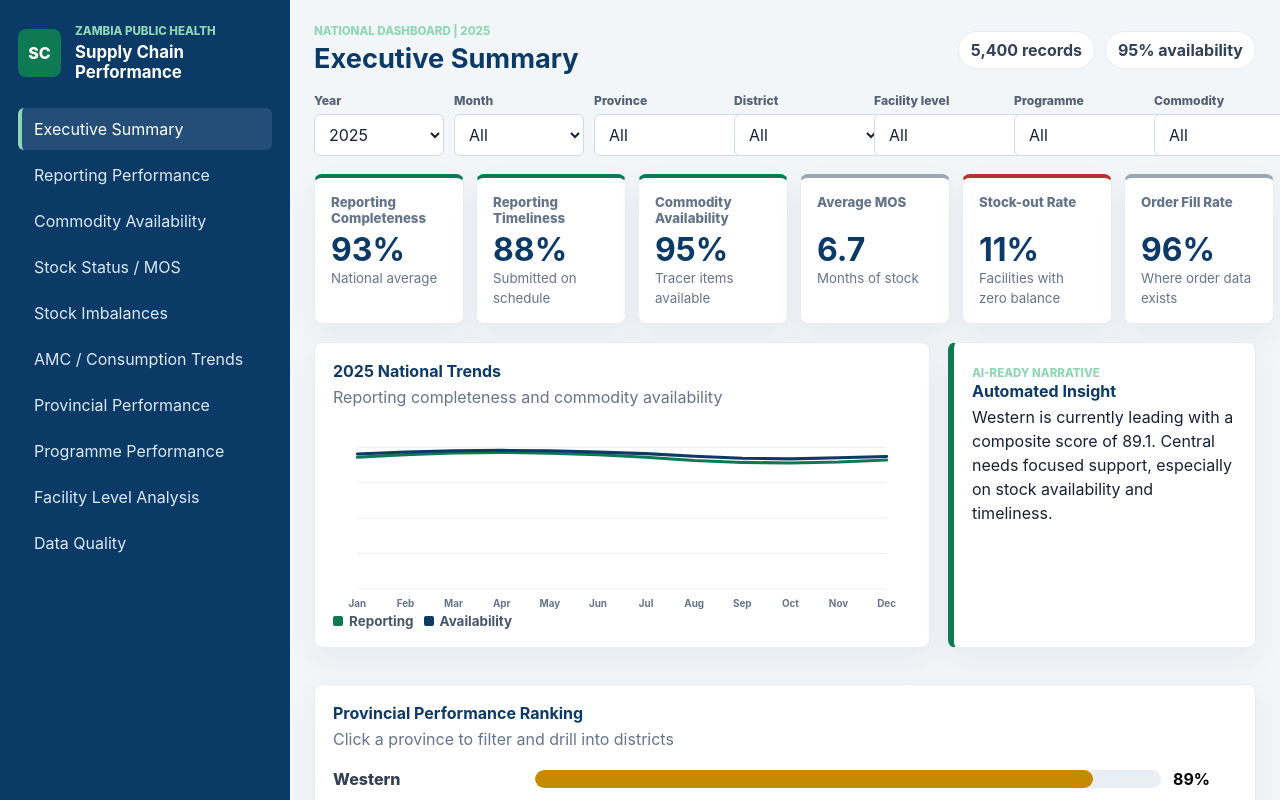
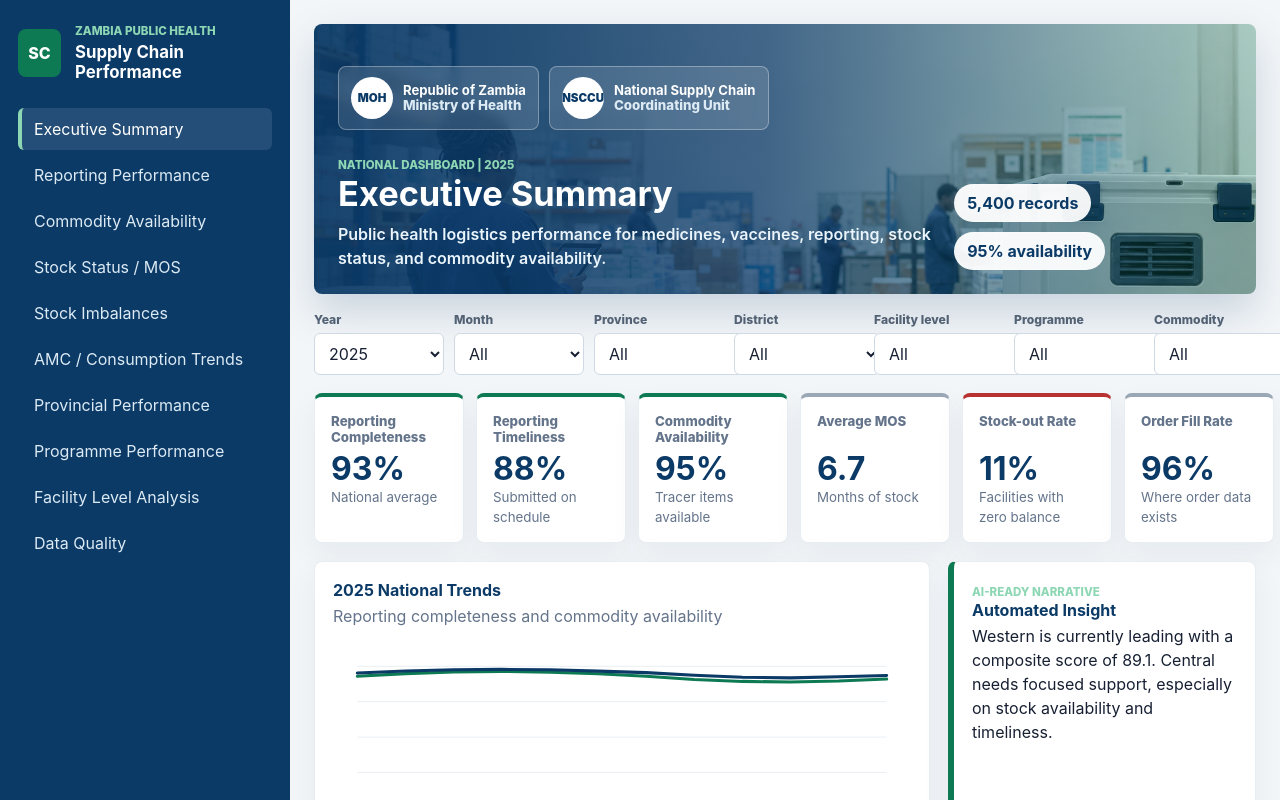
Before and after one commit to PharmZanga/supply-chain-performance, a React (Vite) app: page / in a window 1280 px wide. Shown: the top 800 px of the page. Built offline with nearby package versions, Linux system fonts and the light colour scheme.

Commit message:
Add MOH identity and supply chain hero image

```diff
--- a/src/main.jsx
+++ b/src/main.jsx
@@ -106,9 +106,14 @@ function App() {
 
       <main className="content">
         <header className="topbar">
-          <div>
+          <div className="hero-copy">
+            <div className="logo-strip" aria-label="Institutional logos">
+              <LogoBadge initials="MOH" title="Republic of Zambia" name="Ministry of Health" />
+              <LogoBadge initials="NSCCU" title="National Supply Chain" name="Coordinating Unit" />
+            </div>
             <p className="eyebrow">National dashboard | 2025</p>
             <h2>{activePage}</h2>
+            <p className="hero-summary">Public health logistics performance for medicines, vaccines, reporting, stock status, and commodity availability.</p>
           </div>
           <div className="topbar-metrics">
             <span>{records.length.toLocaleString()} records</span>
@@ -149,6 +154,18 @@ function Select({ label, value, options, onChange }) {
         {options.map((option) => <option key={option} value={option}>{option}</option>)}
       </select>
     </label>
+  );
+}
+
+function LogoBadge({ initials, title, name }) {
+  return (
+    <div className="logo-badge">
+      <span>{initials}</span>
+      <div>
+        <strong>{title}</strong>
+        <small>{name}</small>
+      </div>
+    </div>
   );
 }
 
--- a/src/styles.css
+++ b/src/styles.css
@@ -107,16 +107,85 @@ select {
 }
 
 .topbar {
+  min-height: 270px;
   display: flex;
   justify-content: space-between;
+  align-items: flex-end;
+  gap: 20px;
+  margin-bottom: 18px;
+  padding: 24px;
+  border-radius: 8px;
+  color: white;
+  background:
+    linear-gradient(90deg, rgba(11, 58, 103, 0.94), rgba(11, 58, 103, 0.76) 48%, rgba(13, 122, 83, 0.28)),
+    url("/supply-chain-performance/assets/supply-chain-warehouse-hero.png") center / cover no-repeat;
+  box-shadow: 0 18px 42px rgba(11, 58, 103, 0.18);
+  overflow: hidden;
+}
+
+.hero-copy {
+  max-width: 760px;
+}
+
+.logo-strip {
+  display: flex;
+  flex-wrap: wrap;
+  gap: 10px;
+  margin-bottom: 28px;
+}
+
+.logo-badge {
+  min-height: 64px;
+  display: flex;
   align-items: center;
-  gap: 16px;
-  margin-bottom: 18px;
+  gap: 10px;
+  padding: 9px 12px;
+  border: 1px solid rgba(255, 255, 255, 0.32);
+  border-radius: 8px;
+  background: rgba(255, 255, 255, 0.13);
+  backdrop-filter: blur(6px);
+}
+
+.logo-badge > span {
+  width: 42px;
+  height: 42px;
+  display: grid;
+  place-items: center;
+  border-radius: 50%;
+  background: white;
+  color: var(--navy);
+  font-size: 0.72rem;
+  font-weight: 900;
+}
+
+.logo-badge strong,
+.logo-badge small {
+  display: block;
+  line-height: 1.15;
+}
+
+.logo-badge strong {
+  color: white;
+  font-size: 0.82rem;
+}
+
+.logo-badge small {
+  color: #dceaf4;
+  font-weight: 800;
 }
 
 .topbar h2 {
-  color: var(--navy);
-  font-size: 1.7rem;
+  color: white;
+  font-size: 2.15rem;
+  line-height: 1.05;
+}
+
+.hero-summary {
+  max-width: 640px;
+  margin: 10px 0 0;
+  color: #eaf4fb;
+  line-height: 1.5;
+  font-weight: 600;
 }
 
 .topbar-metrics {
@@ -133,6 +202,12 @@ select {
   padding: 8px 12px;
   color: #334155;
   font-weight: 700;
+}
+
+.topbar .topbar-metrics span {
+  border-color: rgba(255, 255, 255, 0.28);
+  background: rgba(255, 255, 255, 0.94);
+  color: var(--navy);
 }
 
 .filter-strip {
@@ -552,6 +627,8 @@ td {
 
   .topbar {
     display: grid;
+    min-height: 320px;
+    align-items: end;
   }
 
   .filter-strip,
@@ -576,6 +653,18 @@ td {
     grid-template-columns: 1fr;
   }
 
+  .topbar {
+    padding: 18px;
+  }
+
+  .topbar h2 {
+    font-size: 1.75rem;
+  }
+
+  .logo-badge {
+    width: 100%;
+  }
+
   .stacked-row {
     display: grid;
   }
```
Also changed, not shown: public/assets/supply-chain-warehouse-hero.png (added).
